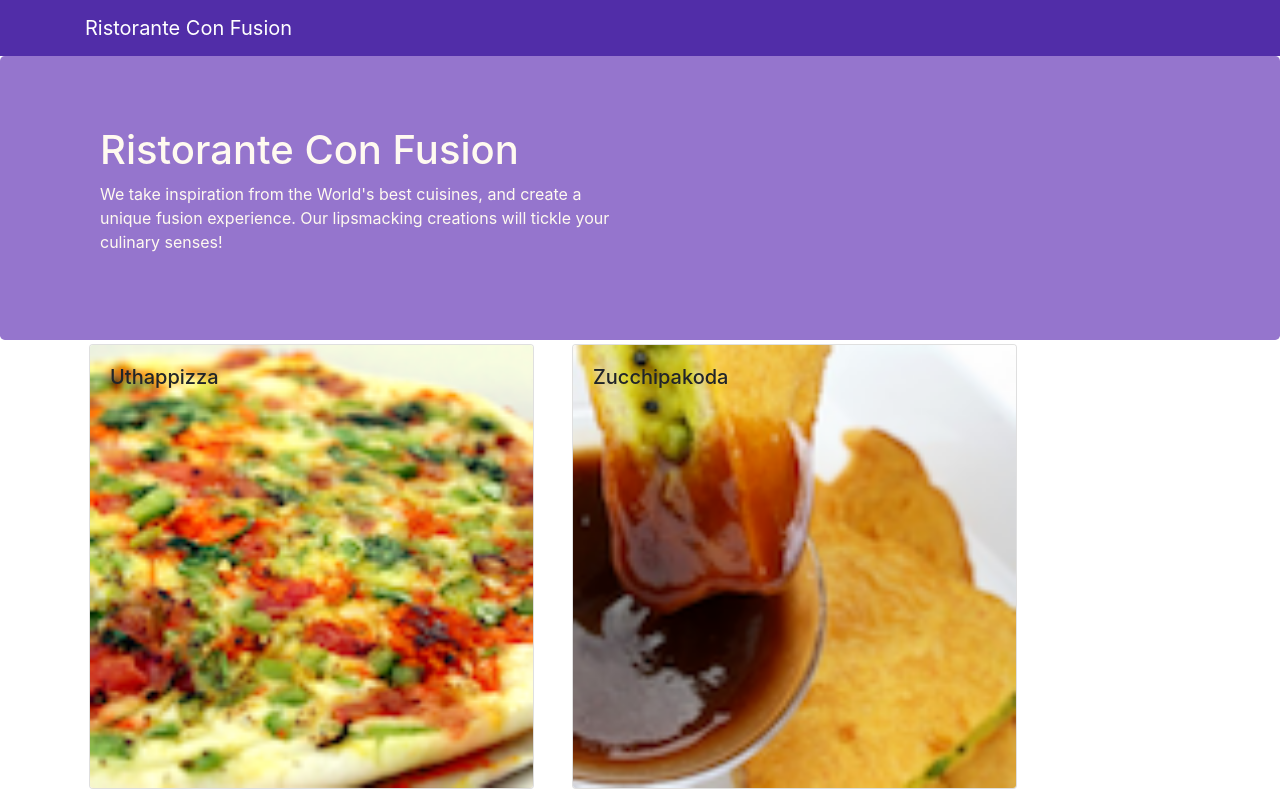
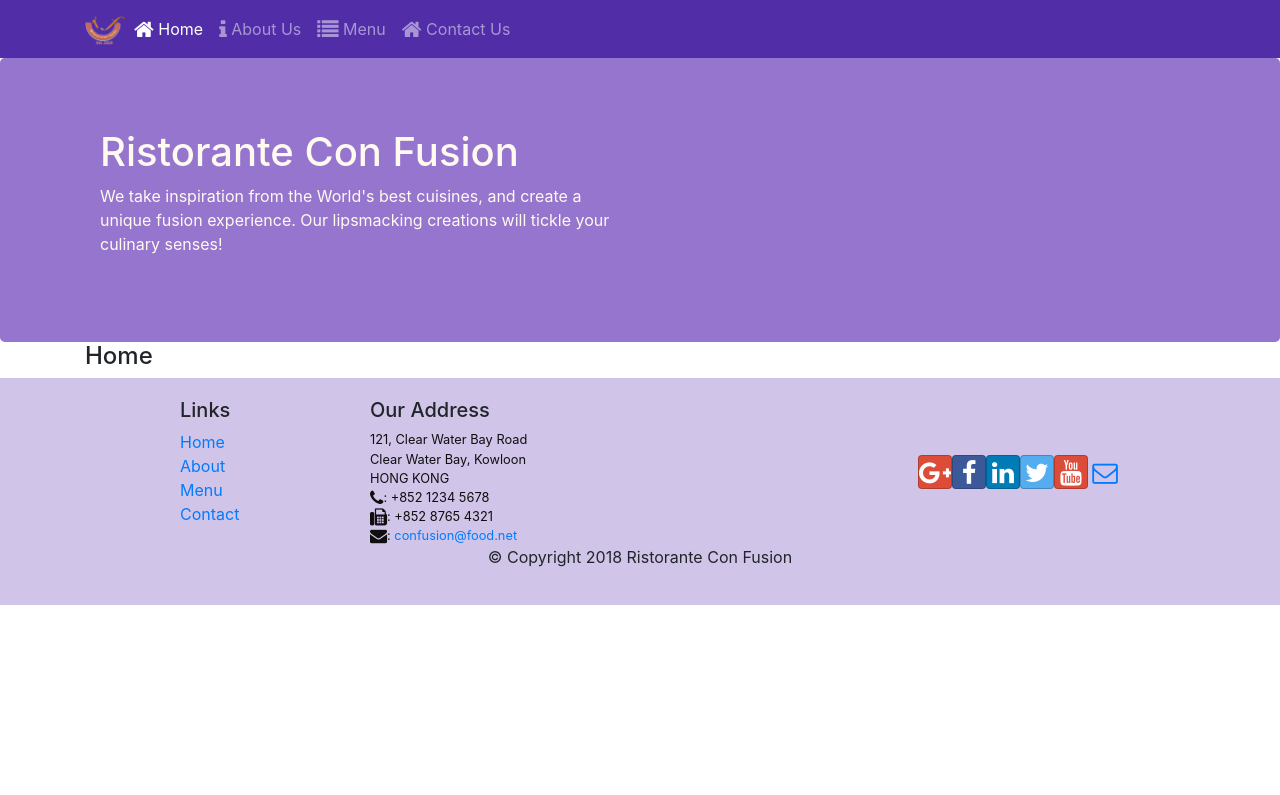
Before and after one commit to pgles/react-rep, a React (Create React App) app: page /home in a window 1280 px wide. Shown: the top 795 px of the page. Built offline with nearby package versions, Linux system fonts and the light colour scheme.

Commit message:
React Router

```diff
--- a/package.json
+++ b/package.json
@@ -12,6 +12,7 @@
     "react": "^16.13.1",
     "react-dom": "^16.13.1",
     "react-popper": "0.9.2",
+    "react-router-dom": "4.2.2",
     "react-scripts": "3.4.1",
     "reactstrap": "5.0.0"
   },
--- a/src/App.js
+++ b/src/App.js
@@ -1,5 +1,6 @@
 import React,{Component} from 'react';
 import Main from './components/MainComponent.js';
+import {BrowserRouter} from 'react-router-dom';
 import './App.css';
 
 class App extends Component{
@@ -12,9 +13,11 @@
   }
   render(){
     return (
+        <BrowserRouter>
         <div>
            <Main />
       </div>
+      </BrowserRouter>
     );
   }
 }
--- a/src/components/FooterComponent.js
+++ b/src/components/FooterComponent.js
@@ -1,4 +1,5 @@
 import React from 'react';
+import {Link} from 'react-router-dom';
 
 function Footer(props)
 {
@@ -9,10 +10,10 @@
                 <div className="col-4 offset-1 col-sm-2">
                     <h5>Links</h5>
                     <ul className="list-unstyled">
-                        <li><a href="#">Home</a></li>
-                        <li><a href="#">About</a></li>
-                        <li><a href="#">Menu</a></li>
-                        <li><a href="contactus.html">Contact</a></li>
+                        <li><Link to="/home">Home</Link></li>
+                        <li><Link to="/aboutus">About</Link></li>
+                        <li><Link to="/menu">Menu</Link></li>
+                        <li><Link to="contactus">Contact</Link></li>
                     </ul>
                 </div>
                 <div className="col-7 col-sm-5">
--- a/src/components/HeaderComponent.js
+++ b/src/components/HeaderComponent.js
@@ -1,15 +1,53 @@
 import React,{Component} from 'react';
-import {Navbar,NavbarBrand,Jumbotron} from 'reactstrap';
+import {Navbar,NavbarBrand,Jumbotron,Nav,NavbarToggler,Collapse,NavItem} from 'reactstrap';
+import {NavLink} from 'react-router-dom';
 
 class Header extends Component{
 
+    constructor(props){
+        super(props);
+        this.state={
+            isNavOpen:false,
+        };
+        this.toggleNav=this.toggleNav.bind(this);
+    }
+    toggleNav() {
+        this.setState({isNavOpen:!this.state.isNavOpen});
+    }
     render()
     {
         return(
             <>
-            <Navbar dark>
+            <Navbar dark expand="md">
                 <div className="container">
-                <NavbarBrand href='/'>Ristorante Con Fusion</NavbarBrand>
+                    <NavbarToggler onClick={this.toggleNav} />
+                    <NavbarBrand className='mr-auto' href='/'>
+                        <img src='assets/images/logo.png' height="30" width="41" alt="Ristorante Con Fusion" />
+                    </NavbarBrand>
+                    <Collapse isOpen={this.state.isNavOpen} navbar>
+                        <Nav navbar>
+                            <NavItem>
+                                    <NavLink className='nav-link' to='/home'>
+                                        <span className='fa fa-home fa-lg'></span> Home
+                                    </NavLink>
+                                </NavItem>
+                                <NavItem>
+                                    <NavLink className='nav-link' to='/aboutus'>
+                                        <span className='fa fa-info fa-lg'></span> About Us
+                                    </NavLink>
+                                </NavItem>
+                                <NavItem>
+                                    <NavLink className='nav-link' to='/menu'>
+                                        <span className='fa fa-list fa-lg'></span> Menu
+                                    </NavLink>
+                                </NavItem>
+                                <NavItem>
+                                    <NavLink className='nav-link' to='/contactus'>
+                                        <span className='fa fa-home fa-lg'></span> Contact Us
+                                    </NavLink>
+                                </NavItem>
+                        </Nav>
+                    </Collapse>
                 </div>
                 </Navbar>
                 <Jumbotron>
--- /dev/null
+++ b/src/components/HomeComponent.js
@@ -0,0 +1,12 @@
+import React from 'react';
+
+function Home(props)
+{
+    return(
+        <div className='container'>
+            <h4>Home</h4>
+        </div>
+    );
+}
+
+export default Home;
--- a/src/components/MainComponent.js
+++ b/src/components/MainComponent.js
@@ -1,9 +1,11 @@
 import React,{Component} from 'react';
 import Menu from './MenuComponents';
 import Dish from './DishDetailComponent.js'
+import Home from './HomeComponent.js';
 import Header from './HeaderComponent.js';
 import Footer from './FooterComponent.js'
 import {DISHES} from '../shared/dishes.js';
+import {Switch,Route,Redirect} from 'react-router-dom';
 
 class Main extends Component{
   constructor(props)
@@ -15,15 +17,21 @@
     };
     //console.log(this.state.dishes);
   }
-  onSelectDish(dishId){
-        this.setState({selectedDish:dishId});
-    }
+
   render(){
+      const HomePage = () =>{
+          return(
+              <Home />
+          );
+      }
     return (
          <div>
             <Header />
-            <Menu dishes={this.state.dishes} onClick={(dishId) => this.onSelectDish(dishId)}/>
-            <Dish dish={this.state.dishes.filter((dish) => dish.id === this.state.selectedDish)[0]} />
+                <Switch>
+                    <Route path='/home' component={HomePage} />
+                    <Route exact path='/menu' component={()=> <Menu dishes={this.state.dishes} />} />
+                    <Redirect to='/home' />
+                </Switch>
             <Footer />
         </div>
     );
```
Also changed, not shown: src/index.css (line endings or trailing spaces), 1 other file (tests, documents, lock files or other folders).
